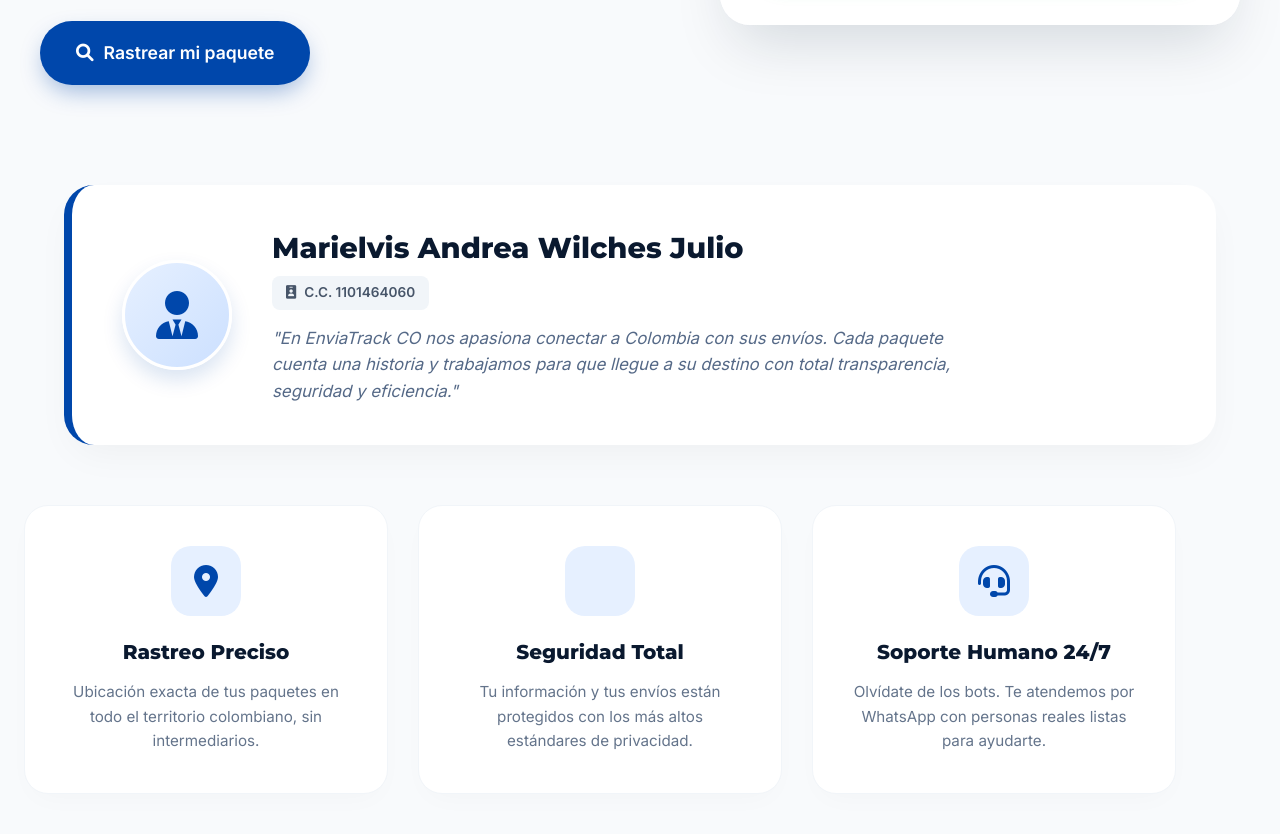
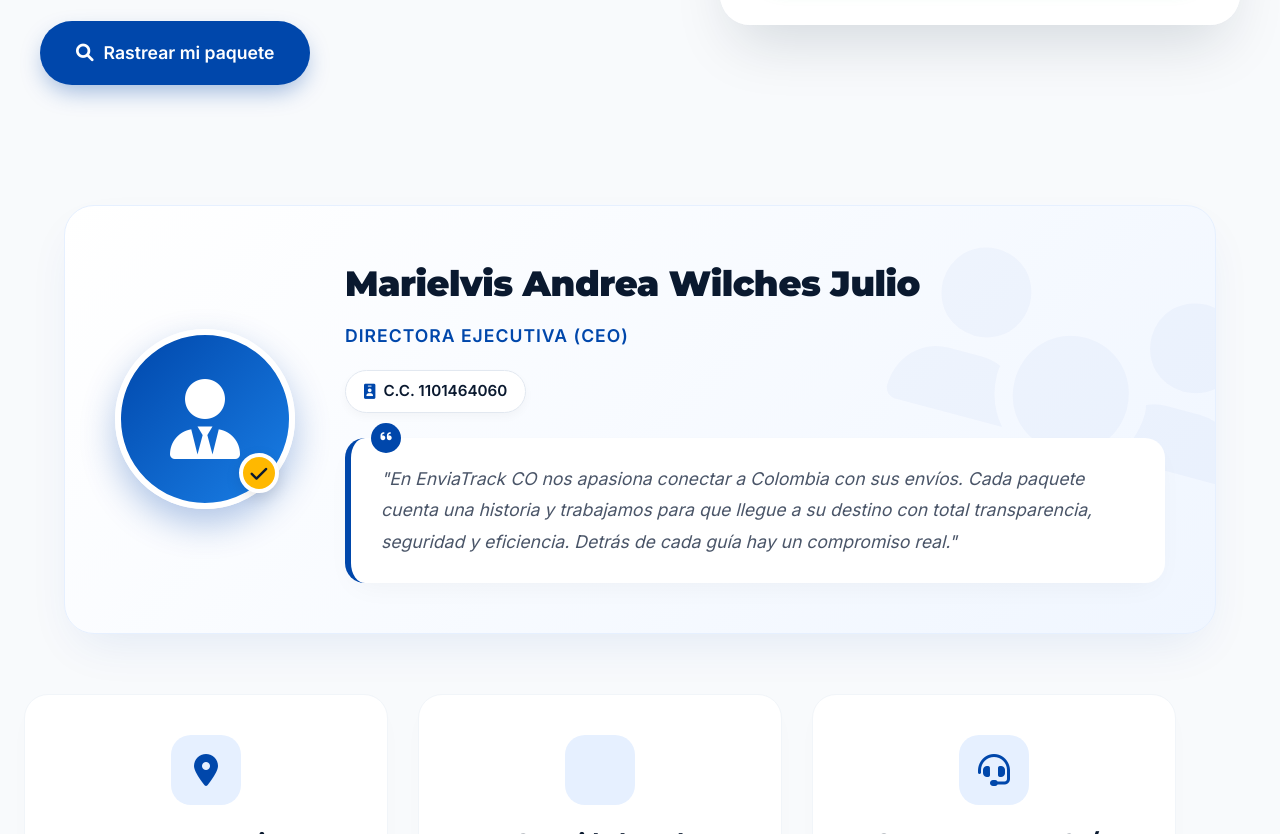
Before and after one commit to zapatalauraa723/rastreo, a plain HTML site: page public/index.html in a window 1280 px wide. Shown: the part 605-1439 px from the top of the page. Drawn offline with Linux system fonts and the light colour scheme.

Commit message:
agregando index.html

```diff
--- a/public/index.html
+++ b/public/index.html
@@ -116,7 +116,6 @@
       position: relative;
     }
 
-    /* Fondo decorativo */
     .hero::before {
       content: '';
       position: absolute;
@@ -164,7 +163,6 @@
       position: relative;
     }
 
-    /* Subrayado decorativo para el H1 */
     .hero h1 span::after {
       content: '';
       position: absolute;
@@ -205,7 +203,7 @@
       box-shadow: 0 15px 30px -5px rgba(0, 71, 171, 0.5);
     }
 
-    /* --- TARJETA DE RASTREO (GLASSMORPHISM) --- */
+    /* --- TARJETA DE RASTREO --- */
     .tracking-card {
       flex: 1 1 400px;
       background: rgba(255, 255, 255, 0.9);
@@ -218,7 +216,6 @@
       z-index: 1;
     }
 
-    /* Adorno superior de la tarjeta */
     .tracking-card::before {
       content: '';
       position: absolute;
@@ -259,7 +256,7 @@
       font-size: 0.95rem;
       color: #64748B;
       margin-bottom: 30px;
-      padding-left: 65px; /* Alineado con el texto del header */
+      padding-left: 65px;
     }
 
     .input-group {
@@ -324,58 +321,148 @@
       font-size: 1.5rem;
     }
 
-    /* --- SECCIÓN CEO --- */
+    /* --- NUEVA SECCIÓN CEO VISUAL --- */
     .ceo-section {
-      background: white;
+      background: linear-gradient(135deg, #ffffff 0%, #F0F6FF 100%);
       border-radius: 30px;
-      padding: 40px 50px;
-      margin: 40px 0;
-      box-shadow: 0 15px 40px -10px rgba(0,0,0,0.05);
+      padding: 50px;
+      margin: 60px 0;
+      box-shadow: 0 20px 50px -15px rgba(0, 71, 171, 0.1);
       display: flex;
       flex-wrap: wrap;
       align-items: center;
-      gap: 40px;
-      border-left: 8px solid var(--primary);
+      gap: 50px;
+      position: relative;
+      overflow: hidden;
+      border: 1px solid #E6F0FF;
+    }
+
+    /* Adorno de fondo para darle un toque premium */
+    .ceo-section::before {
+      content: '\f0c0'; /* Icono de usuarios */
+      font-family: 'Font Awesome 6 Free';
+      font-weight: 900;
+      position: absolute;
+      right: -30px;
+      top: -20px;
+      font-size: 18rem;
+      color: rgba(0, 71, 171, 0.03);
+      transform: rotate(15deg);
+      pointer-events: none;
+      z-index: 0;
+    }
+
+    .ceo-visual {
+      flex-shrink: 0;
+      position: relative;
+      z-index: 1;
     }
 
     .ceo-avatar {
-      width: 110px;
-      height: 110px;
-      background: linear-gradient(135deg, #E6F0FF, #CCE0FF);
+      width: 180px;
+      height: 180px;
+      background: linear-gradient(135deg, var(--primary) 0%, var(--primary-light) 100%);
       border-radius: 50%;
       display: flex;
       align-items: center;
       justify-content: center;
-      font-size: 3rem;
-      color: var(--primary);
-      border: 3px solid white;
-      box-shadow: 0 10px 20px rgba(0, 71, 171, 0.15);
+      font-size: 5rem;
+      color: white;
+      border: 6px solid white;
+      box-shadow: 0 15px 35px rgba(0, 71, 171, 0.3);
+      position: relative;
+    }
+
+    /* Insignia de verificado */
+    .verified-badge {
+      position: absolute;
+      bottom: 10px;
+      right: 10px;
+      background: var(--accent);
+      color: var(--dark);
+      width: 40px;
+      height: 40px;
+      border-radius: 50%;
+      display: flex;
+      align-items: center;
+      justify-content: center;
+      font-size: 1.2rem;
+      border: 4px solid white;
+      box-shadow: 0 5px 15px rgba(0,0,0,0.1);
+    }
+
+    .ceo-info {
+      flex: 1;
+      min-width: 300px;
+      z-index: 1;
     }
 
     .ceo-info h2 {
-      font-size: 1.8rem;
-      font-weight: 800;
-      margin-bottom: 5px;
+      font-size: 2.2rem;
+      font-weight: 900;
+      letter-spacing: -0.5px;
+      margin-bottom: 10px;
+      color: var(--dark);
+    }
+
+    .ceo-role {
+      font-size: 1.1rem;
+      font-weight: 600;
+      color: var(--primary);
+      margin-bottom: 20px;
+      text-transform: uppercase;
+      letter-spacing: 1px;
     }
 
     .ceo-cedula {
       display: inline-flex;
       align-items: center;
       gap: 8px;
-      background: #F1F5F9;
-      padding: 6px 14px;
-      border-radius: 8px;
-      color: #475569;
-      font-weight: 600;
-      font-size: 0.85rem;
-      margin-bottom: 15px;
+      background: white;
+      padding: 8px 18px;
+      border-radius: 50px;
+      color: var(--dark);
+      font-weight: 700;
+      font-size: 0.95rem;
+      margin-bottom: 25px;
+      box-shadow: 0 4px 10px rgba(0,0,0,0.03);
+      border: 1px solid #E2E8F0;
+    }
+
+    .ceo-cedula i {
+      color: var(--primary);
+    }
+
+    .ceo-quote-wrapper {
+      background: white;
+      padding: 25px 30px;
+      border-radius: 20px;
+      border-left: 6px solid var(--primary);
+      box-shadow: 0 10px 30px -10px rgba(0,0,0,0.05);
+      position: relative;
+    }
+
+    .ceo-quote-wrapper i.fa-quote-left {
+      position: absolute;
+      top: -15px;
+      left: 20px;
+      background: var(--primary);
+      color: white;
+      width: 30px;
+      height: 30px;
+      border-radius: 50%;
+      display: flex;
+      align-items: center;
+      justify-content: center;
+      font-size: 0.8rem;
     }
 
     .ceo-quote {
-      font-size: 1.05rem;
+      font-size: 1.1rem;
       font-style: italic;
-      color: #556987;
-      max-width: 700px;
+      color: #4A5568;
+      line-height: 1.8;
+      margin: 0;
     }
 
     /* --- CARACTERÍSTICAS --- */
@@ -443,9 +530,8 @@
       box-shadow: 0 20px 40px -10px rgba(10, 25, 47, 0.4);
     }
 
-    /* Adorno de fondo del banner */
     .cta-banner::after {
-      content: '\f0d1'; /* Icono de camión de FontAwesome */
+      content: '\f0d1';
       font-family: 'Font Awesome 6 Free';
       font-weight: 900;
       position: absolute;
@@ -513,14 +599,17 @@
       .hero h1 { font-size: 2.8rem; }
       .hero { padding: 50px 0 40px; }
       .cta-banner { padding: 40px; }
+      .ceo-section { padding: 40px 30px; text-align: center; justify-content: center; }
+      .ceo-visual { margin: 0 auto; }
+      .ceo-quote-wrapper { text-align: left; }
     }
 
     @media (max-width: 600px) {
       .hero h1 { font-size: 2.2rem; }
       .tracking-card { padding: 30px 20px; }
       .tracking-desc { padding-left: 0; }
-      .ceo-section { padding: 30px; text-align: center; justify-content: center; }
-      .ceo-quote { border: none; padding: 0; margin-top: 15px; }
+      .ceo-avatar { width: 140px; height: 140px; font-size: 4rem; }
+      .ceo-info h2 { font-size: 1.8rem; }
       .cta-banner { padding: 30px; text-align: center; justify-content: center; }
       .btn-wsp-outline { width: 100%; justify-content: center; }
     }
@@ -576,20 +665,27 @@
     </div>
   </section>
 
-  <!-- Sección CEO -->
+  <!-- NUEVA SECCIÓN CEO VISUAL PREMIUM -->
   <div class="container">
     <div class="ceo-section">
-      <div class="ceo-avatar">
-        <i class="fas fa-user-tie"></i>
+      <div class="ceo-visual">
+        <div class="ceo-avatar">
+          <i class="fas fa-user-tie"></i>
+          <div class="verified-badge"><i class="fas fa-check"></i></div>
+        </div>
       </div>
       <div class="ceo-info">
         <h2>Marielvis Andrea Wilches Julio</h2>
+        <div class="ceo-role">Directora Ejecutiva (CEO)</div>
         <div class="ceo-cedula">
           <i class="fas fa-id-badge"></i> C.C. 1101464060
         </div>
-        <p class="ceo-quote">
-          "En EnviaTrack CO nos apasiona conectar a Colombia con sus envíos. Cada paquete cuenta una historia y trabajamos para que llegue a su destino con total transparencia, seguridad y eficiencia."
-        </p>
+        <div class="ceo-quote-wrapper">
+          <i class="fas fa-quote-left"></i>
+          <p class="ceo-quote">
+            "En EnviaTrack CO nos apasiona conectar a Colombia con sus envíos. Cada paquete cuenta una historia y trabajamos para que llegue a su destino con total transparencia, seguridad y eficiencia. Detrás de cada guía hay un compromiso real."
+          </p>
+        </div>
       </div>
     </div>
   </div>
@@ -642,7 +738,7 @@
       e.preventDefault();
 
       const guia = document.getElementById('guia').value.trim();
-      const telefono = "573103743758"; // Número actualizado
+      const telefono = "573103743758";
 
       const mensaje = `Hola, vengo de la página web y necesito rastrear mi paquete. Mi número de guía es: *${guia}*`;
       const url = `https://wa.me/${telefono}?text=${encodeURIComponent(mensaje)}`;
```
